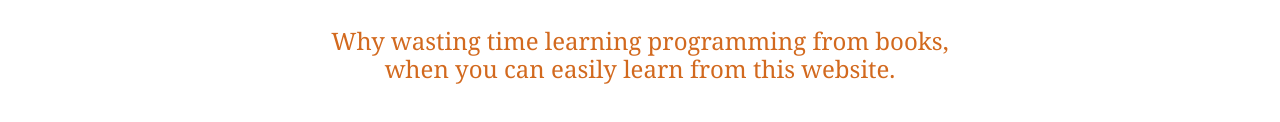
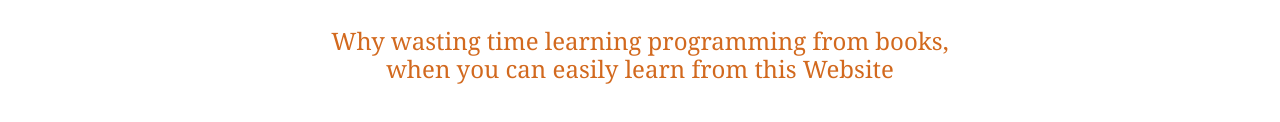
Before and after one commit to Umang0001/easylearn, a plain HTML site: page index.html in a window 1280 px wide. Shown: the part 446-568 px from the top of the page. Drawn offline with nearby package versions, Linux system fonts and the light colour scheme.

Commit message:
Update index.html

```diff
--- a/index.html
+++ b/index.html
@@ -101,7 +101,7 @@
     </div>
   </div>
   <div class="advantages">
-    <h4>Why wasting time learning programming from books, <br>when you can easily learn from this website.</h4>
+    <h4>Why wasting time learning programming from books, <br>when you can easily learn from this Website</h4>
   </div>
 
 
```
